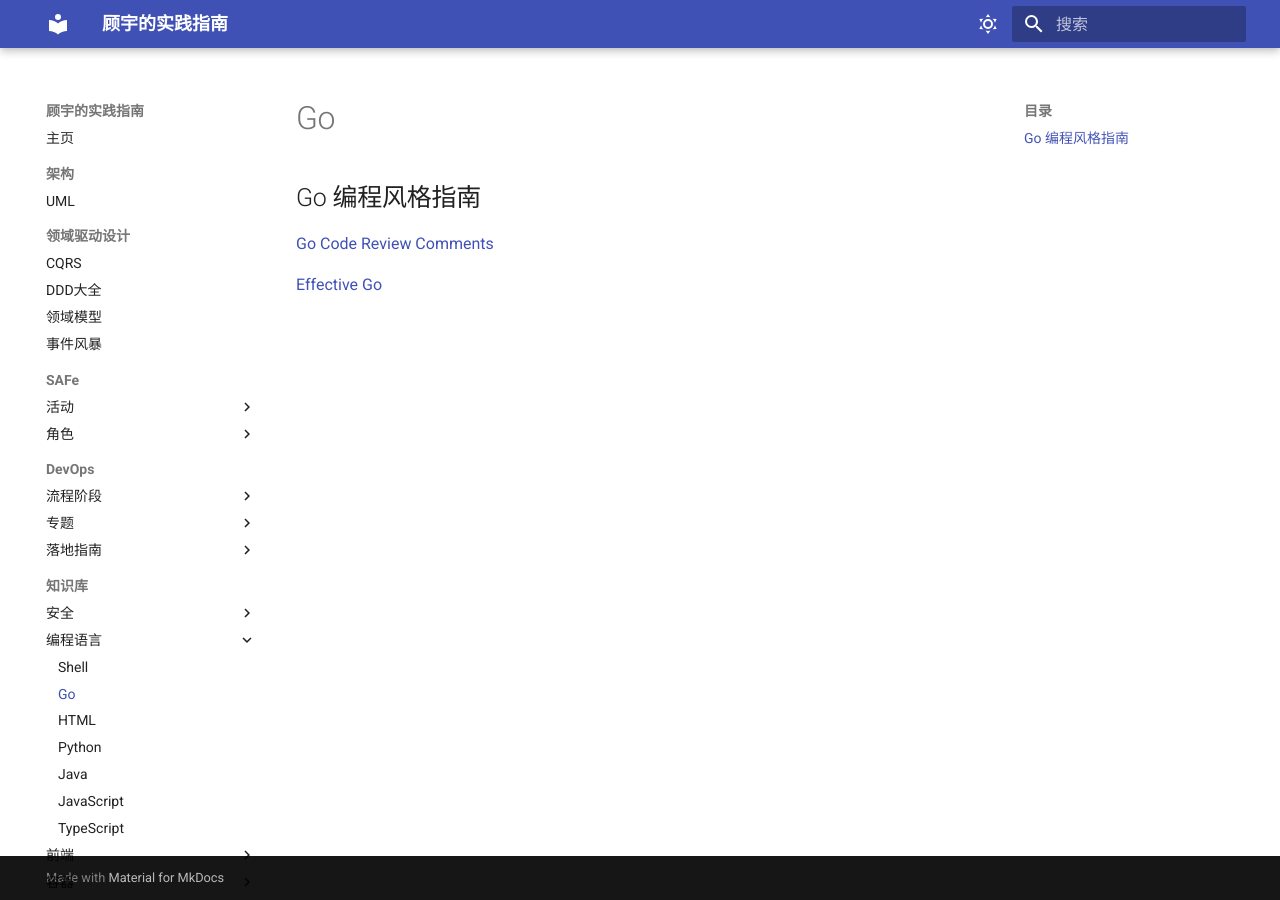
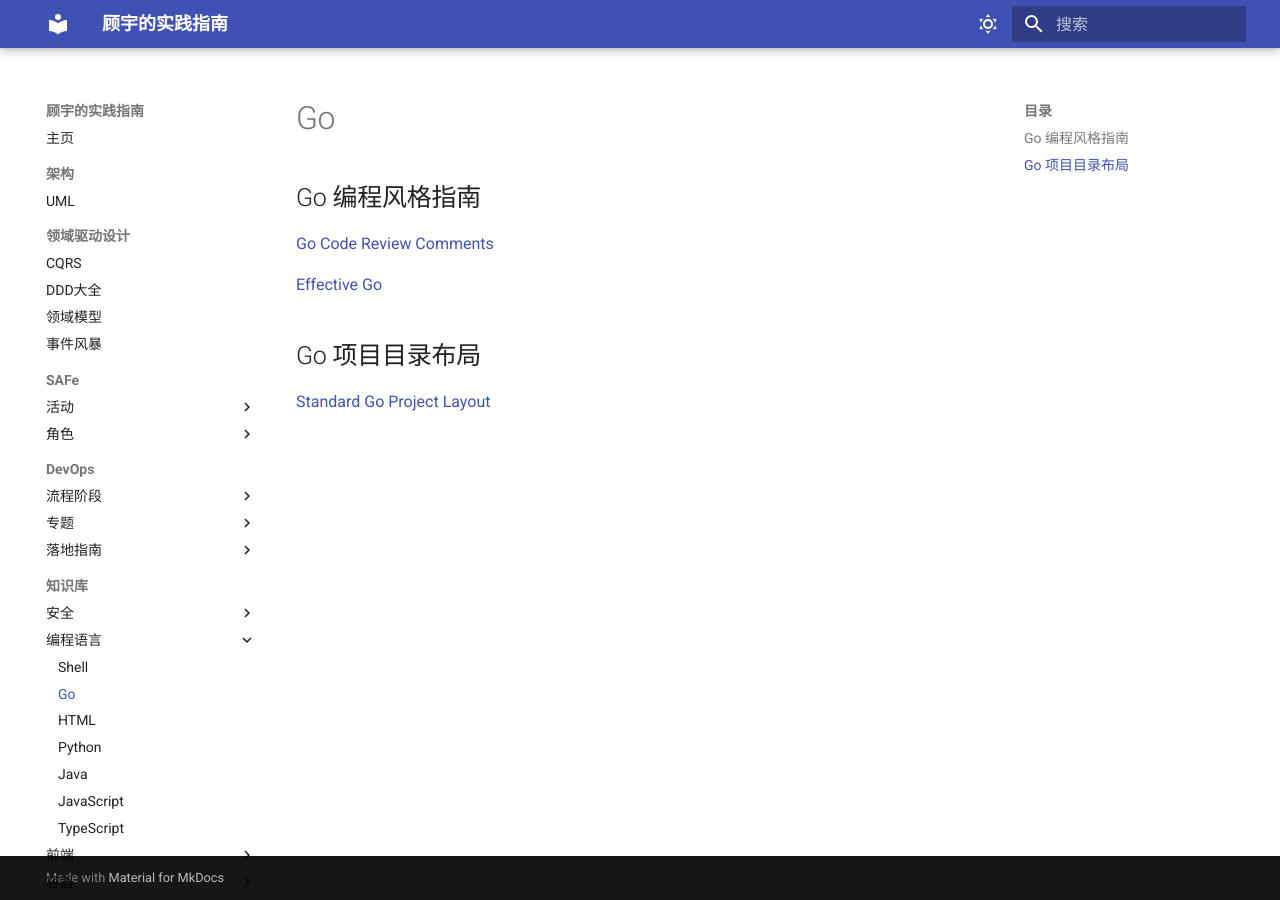
Before and after one commit to wizardbyron/guides, an MkDocs documentation site: the page built from docs/programming/go/index.md, in a window 1280 px wide. Built offline with MkDocs 1.6.1 and Material for MkDocs 9.7.7, drawn with Linux system fonts in a browser that asks for light colours.

Commit message:
Add go project layout

```diff
--- a/docs/programming/go/index.md
+++ b/docs/programming/go/index.md
@@ -5,3 +5,7 @@
 [Go Code Review Comments](https://github.com/golang/go/wiki/CodeReviewComments)
 
 [Effective Go](https://go.dev/doc/effective_go)
+
+## Go 项目目录布局
+
+[Standard Go Project Layout](https://github.com/golang-standards/project-layout/blob/master/README_zh.md)
```
